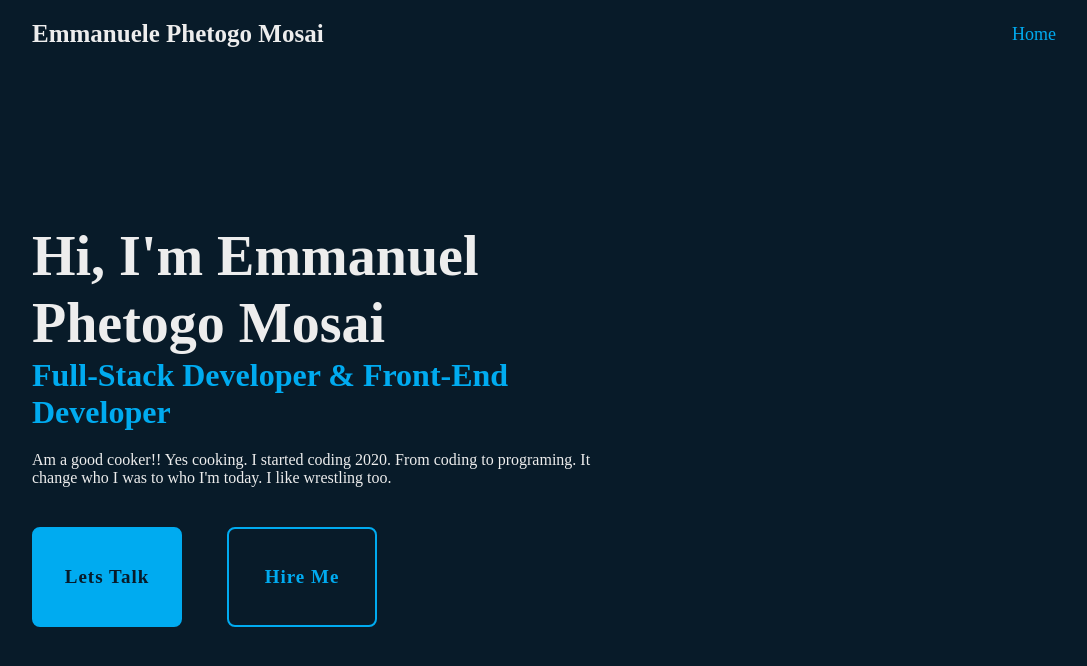
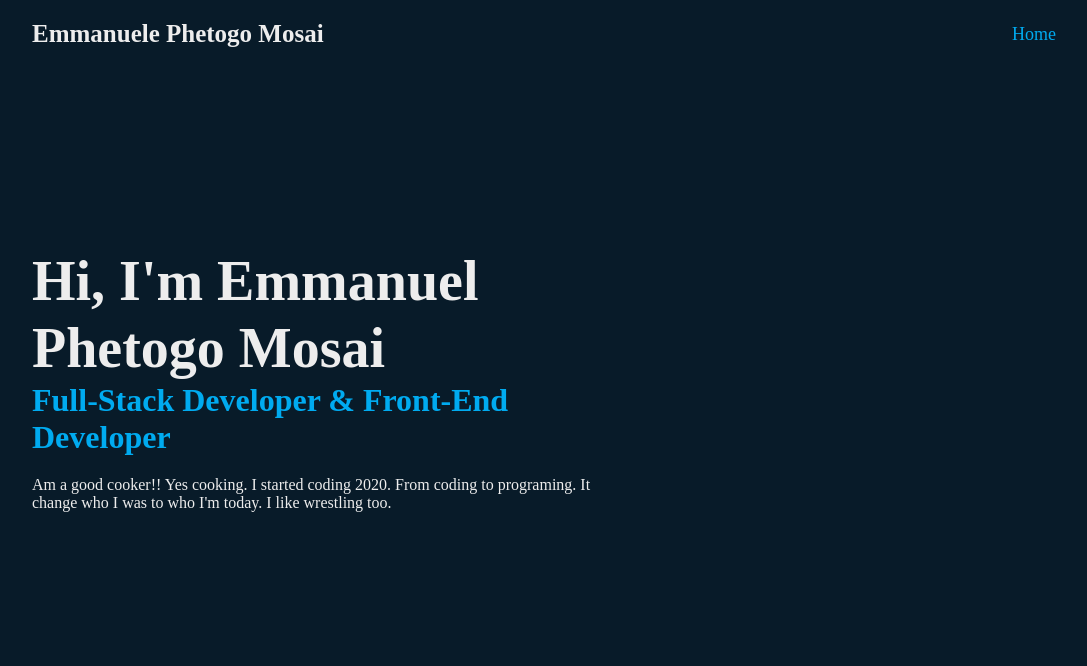
Before and after one commit to Willph8/Willph8.github.io, a plain HTML site: page index.html in a window 1280 px wide. Shown: the whole page, without its empty margins (96-1183 px from the left). Drawn offline with Linux system fonts and the light colour scheme.

Commit message:
Update index.html

```diff
--- a/index.html
+++ b/index.html
@@ -139,10 +139,10 @@
                     Am a good cooker!! Yes cooking. I started coding 2020. From coding to programing.
                     It change who I was to who I'm today. I like wrestling  too.
                 </p>
-                <div class="btn-box">
+                <!--<div class="btn-box">
                     <a href="#">Lets Talk</a>
                     <a href="#">Hire Me</a>
-                </div>
+                </div>-->
             </div>
         </section>
     </body>
```
